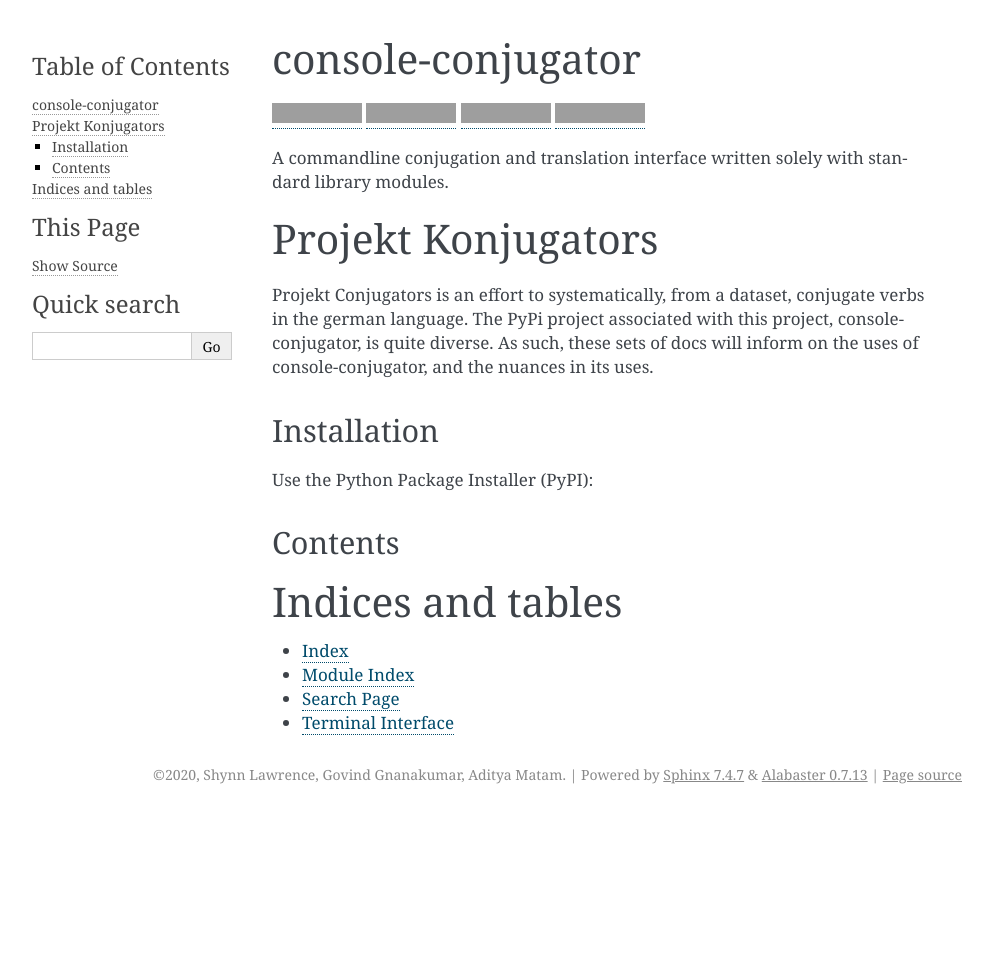
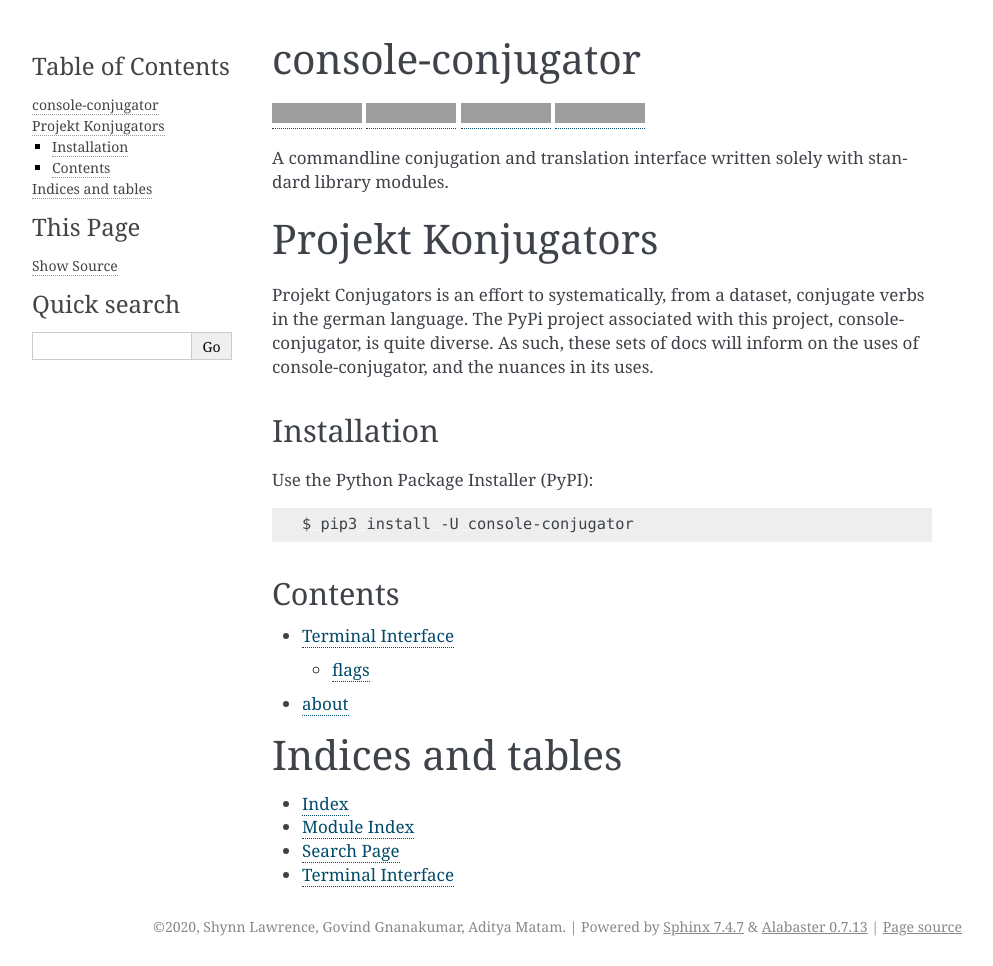
Before and after one commit to Konjugators/console-conjugator, a Sphinx documentation site: the page built from docs/source/index.rst, in a window 1280 px wide, cut to the strip 0-966 px from the top of the page. Shown: the whole strip, without its empty margins (148-1141 px from the left). Built offline with Sphinx 7.4.7, drawn with Linux system fonts in a browser that asks for light colours; before the commit the page ends 900 px from its top, so only the background shows below that; grey boxes are pictures that could not be loaded.

Commit message:
Fixed all issues

```diff
--- a/docs/source/conf.py
+++ b/docs/source/conf.py
@@ -54,4 +54,4 @@
 # Add any paths that contain custom static files (such as style sheets) here,
 # relative to this directory. They are copied after the builtin static files,
 # so a file named "default.css" will overwrite the builtin "default.css".
-html_static_path = ["_static"]
+# html_static_path = ["_static"]
--- a/docs/source/index.rst
+++ b/docs/source/index.rst
@@ -13,6 +13,7 @@
 Use the Python Package Installer (PyPI):
 
 .. code:: sh
+
     $ pip3 install -U console-conjugator
 
 
```
Also changed, not shown: other parts of docs/source/index.rst (+1 -1 lines).
